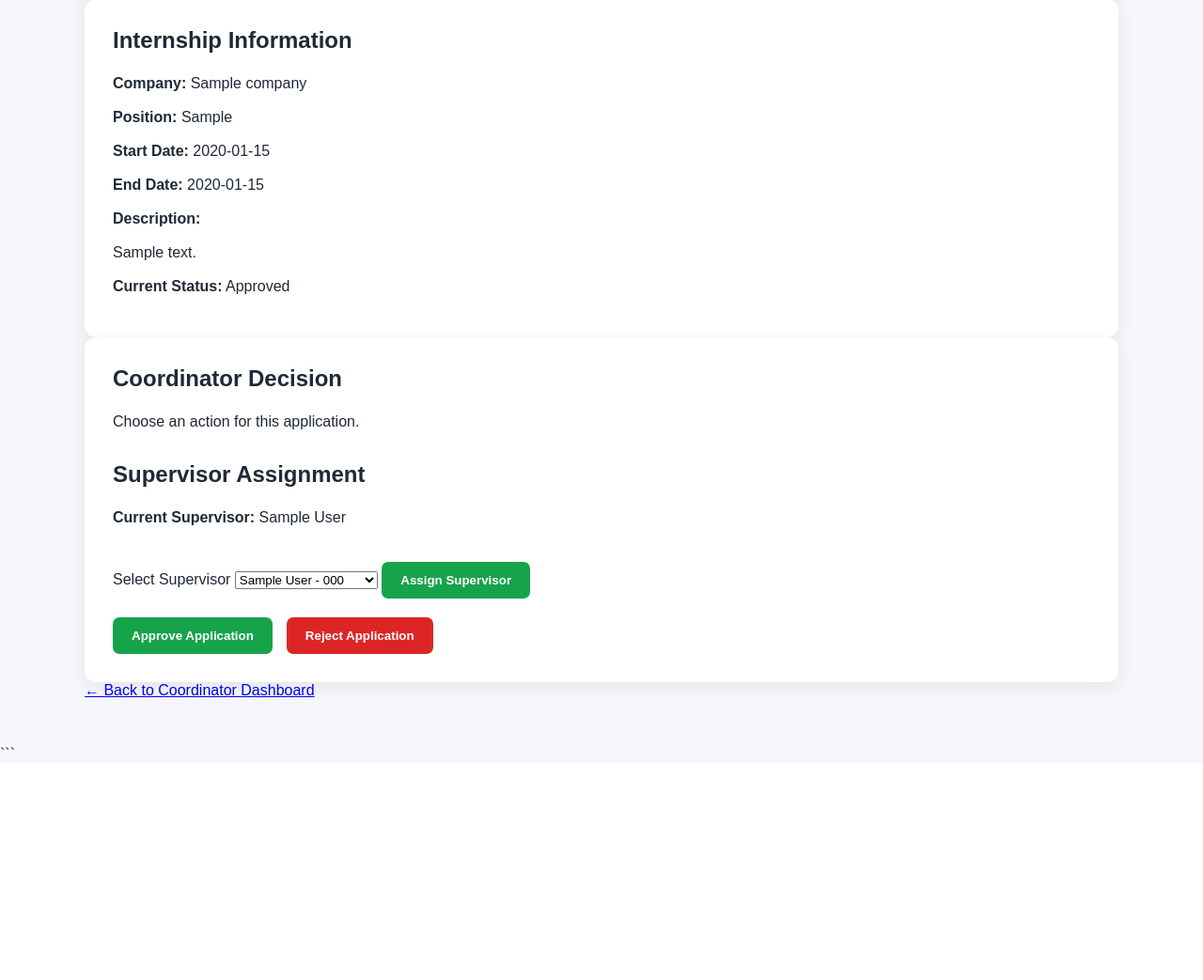
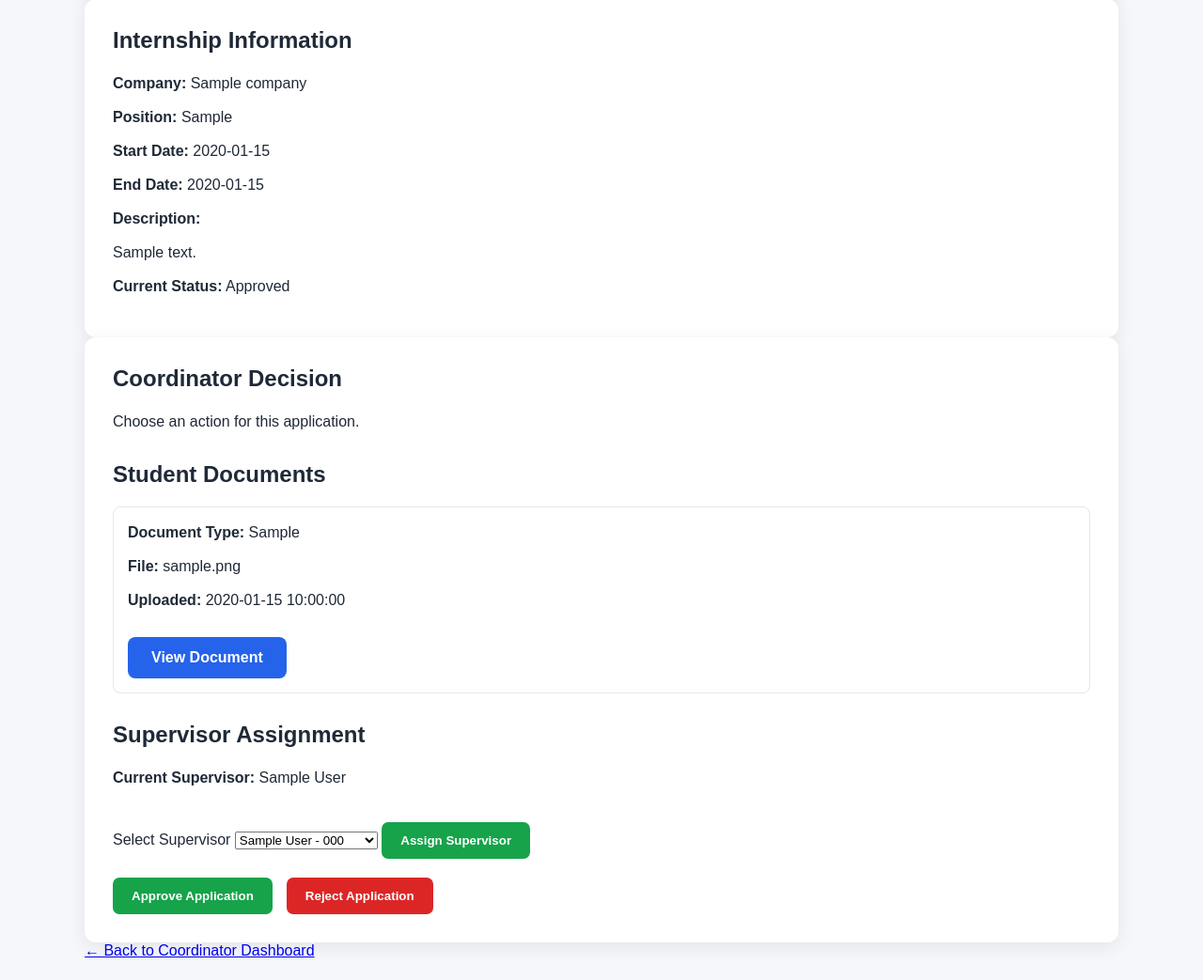
Before and after one commit to tsedeniayeshibelay/internflow, a Flask app: page /coordinator/application/1 in a window 1280 px wide. Shown: the part 564-1607 px from the top of the page at 94% size. Before the commit the page ends 1362 px from the top, so only its background shows below. Run offline with Flask 3, Linux system fonts and the light colour scheme; the visitor is signed in with stand-in values (Sample User, id 1); tables that the repository leaves empty hold one stand-in row (values such as "Sample post").

Commit message:
feat: add internship document management

```diff
--- a/app/__init__.py
+++ b/app/__init__.py
@@ -4,4 +4,6 @@ app = Flask(__name__)
 
 app.secret_key = "internflow-development-key"
 
+app.config["MAX_CONTENT_LENGTH"] = 5 * 1024 * 1024
+
 from app import routes
--- a/app/database.py
+++ b/app/database.py
@@ -93,5 +93,16 @@ def init_db():
         )
     """)
 
+    connection.execute("""
+        CREATE TABLE IF NOT EXISTS documents (
+            id INTEGER PRIMARY KEY AUTOINCREMENT,
+            application_id INTEGER NOT NULL,
+            document_type TEXT NOT NULL,
+            filename TEXT NOT NULL,
+            uploaded_at TIMESTAMP DEFAULT CURRENT_TIMESTAMP,
+            FOREIGN KEY (application_id) REFERENCES applications (id)
+        )
+    """)
+
     connection.commit()
     connection.close()
--- a/app/routes.py
+++ b/app/routes.py
@@ -1,8 +1,31 @@
-from flask import render_template, request, redirect, url_for, session
+from multiprocessing import connection
+import os
+import uuid
+from flask import render_template, request, redirect, url_for, session, send_from_directory
 from werkzeug.security import generate_password_hash, check_password_hash
+from werkzeug.utils import secure_filename
 from app import app
 from app.database import get_db_connection
 
+UPLOAD_FOLDER = os.path.join(
+    os.path.dirname(os.path.dirname(__file__)),
+    "uploads"
+)
+
+ALLOWED_EXTENSIONS = {
+    "pdf",
+    "doc",
+    "docx"
+}
+
+def allowed_file(filename):
+
+    return (
+        "." in filename
+        and
+        filename.rsplit(".", 1)[1].lower()
+        in ALLOWED_EXTENSIONS
+    )
 
 @app.route("/")
 def home():
@@ -135,14 +158,29 @@ def dashboard():
             ORDER BY submitted_at DESC
         """, (application["id"],)).fetchall()
 
+    documents = []
+
+    if application:
+       documents = connection.execute("""
+            SELECT
+            id,
+            document_type,
+            filename,
+            uploaded_at
+            FROM documents
+            WHERE application_id = ?
+            ORDER BY uploaded_at DESC
+    """, (application["id"],)).fetchall()
+
     connection.close()
 
     return render_template(
-        "dashboard.html",
-        student=student,
-        application=application,
-        reports=reports
-    )
+    "dashboard.html",
+    student=student,
+    application=application,
+    reports=reports,
+    documents=documents
+)
 
 @app.route("/logout")
 def logout():
@@ -377,16 +415,28 @@ def review_application(application_id):
         ORDER BY users.name
     """).fetchall()
 
+    documents = connection.execute("""
+    SELECT
+        id,
+        document_type,
+        filename,
+        uploaded_at
+    FROM documents
+    WHERE application_id = ?
+    ORDER BY uploaded_at DESC
+""", (application_id,)).fetchall()
+
     connection.close()
 
     if not application:
         return "Application not found"
 
     return render_template(
-        "review_application.html",
-        application=application,
-        supervisors=supervisors
-    )
+    "review_application.html",
+    application=application,
+    supervisors=supervisors,
+    documents=documents
+)
 
 @app.route(
     "/coordinator/application/<int:application_id>/status",
@@ -701,3 +751,171 @@ def review_report(report_id):
         "review_report.html",
         report=report
     )
+
+@app.route(
+    "/student/application/<int:application_id>/documents",
+    methods=["GET", "POST"]
+)
+def upload_document(application_id):
+
+    if "user_id" not in session:
+        return redirect(url_for("login"))
+
+    if session["role"] != "student":
+        return redirect(url_for("dashboard"))
+
+    connection = get_db_connection()
+
+    application = connection.execute("""
+        SELECT
+            applications.*,
+            companies.name AS company_name
+        FROM applications
+        JOIN students
+            ON applications.student_id = students.id
+        JOIN companies
+            ON applications.company_id = companies.id
+        WHERE applications.id = ?
+        AND students.user_id = ?
+    """, (
+        application_id,
+        session["user_id"]
+    )).fetchone()
+
+    if not application:
+        connection.close()
+        return "Application not found"
+
+    if application["status"] != "approved":
+        connection.close()
+        return "You can only upload documents for approved applications"
+
+    if request.method == "POST":
+
+        document_type = request.form.get("document_type")
+
+        allowed_document_types = {
+                        "CV",
+                        "Request Letter",
+                        "Placement Letter",
+                        "Other"
+}
+
+        if document_type not in allowed_document_types:
+            connection.close()
+            return "Invalid document type"
+
+        if "file" not in request.files:
+            connection.close()
+            return "No file selected"
+
+        file = request.files["file"]
+
+        if file.filename == "":
+            connection.close()
+            return "No file selected"
+
+        if not allowed_file(file.filename):
+            connection.close()
+            return "Invalid file type. Only PDF, DOC, and DOCX files are allowed."
+
+        original_filename = secure_filename(file.filename)
+
+        unique_filename = (
+    str(uuid.uuid4())
+    + "_"
+    + original_filename
+)
+
+        file.save(
+    os.path.join(
+        UPLOAD_FOLDER,
+        unique_filename
+    )
+)
+
+        connection.execute("""
+            INSERT INTO documents
+            (application_id, document_type, filename)
+            VALUES (?, ?, ?)
+        """, (
+            application_id,
+            document_type,
+            unique_filename
+        ))
+
+        connection.commit()
+        connection.close()
+
+        return redirect(
+            url_for(
+                "dashboard"
+            )
+        )
+
+    connection.close()
+
+    return render_template(
+        "upload_document.html",
+        application=application
+    )
+
+@app.route("/student/document/<int:document_id>")
+def view_document(document_id):
+
+    if "user_id" not in session:
+        return redirect(url_for("login"))
+
+    if session["role"] not in ["student", "coordinator"]:
+        return redirect(url_for("dashboard"))
+
+    connection = get_db_connection()
+
+    document = connection.execute("""
+        SELECT
+            documents.filename,
+            applications.student_id
+        FROM documents
+        JOIN applications
+            ON documents.application_id = applications.id
+        WHERE documents.id = ?
+    """, (document_id,)).fetchone()
+
+    if not document:
+        connection.close()
+        return "Document not found"
+
+    if session["role"] == "student":
+
+        student = connection.execute("""
+            SELECT id
+            FROM students
+            WHERE user_id = ?
+        """, (session["user_id"],)).fetchone()
+
+        if not student or student["id"] != document["student_id"]:
+            connection.close()
+            return "You are not authorized to view this document"
+
+    connection.close()
+
+    return send_from_directory(
+        UPLOAD_FOLDER,
+        document["filename"]
+    )
+
+@app.errorhandler(413)
+def file_too_large(error):
+
+    return """
+        <h1>File Too Large</h1>
+        <p>
+            The uploaded file is too large.
+            Please upload a file smaller than 5 MB.
+        </p>
+        <p>
+            <a href="/dashboard">
+                ← Back to Dashboard
+            </a>
+        </p>
+    """, 413
--- a/app/templates/review_application.html
+++ b/app/templates/review_application.html
@@ -144,6 +144,61 @@
         <p>
             Choose an action for this application.
         </p>
+
+        <h2 style="margin-top: 30px;">
+    Student Documents
+</h2>
+
+{% if documents %}
+
+    {% for document in documents %}
+
+        <div
+            style="
+                margin-top: 15px;
+                padding: 15px;
+                border: 1px solid #e5e7eb;
+                border-radius: 8px;
+            "
+        >
+
+            <p>
+                <strong>Document Type:</strong>
+                {{ document["document_type"] }}
+            </p>
+
+            <p>
+                <strong>File:</strong>
+                {{ document["filename"] }}
+            </p>
+
+            <p>
+                <strong>Uploaded:</strong>
+                {{ document["uploaded_at"] }}
+            </p>
+
+            <a
+                href="{{ url_for(
+                    'view_document',
+                    document_id=document['id']
+                ) }}"
+                class="button"
+                target="_blank"
+            >
+                View Document
+            </a>
+
+        </div>
+
+    {% endfor %}
+
+{% else %}
+
+    <p style="margin-top: 15px; color: #6b7280;">
+        No documents have been uploaded for this application.
+    </p>
+
+{% endif %}
 
 
         <!-- Supervisor Assignment -->
```
Also changed, not shown: app/templates/dashboard.html (+57 -0 lines), app/templates/upload_document.html (added, +138 -0 lines), 1 other file.
